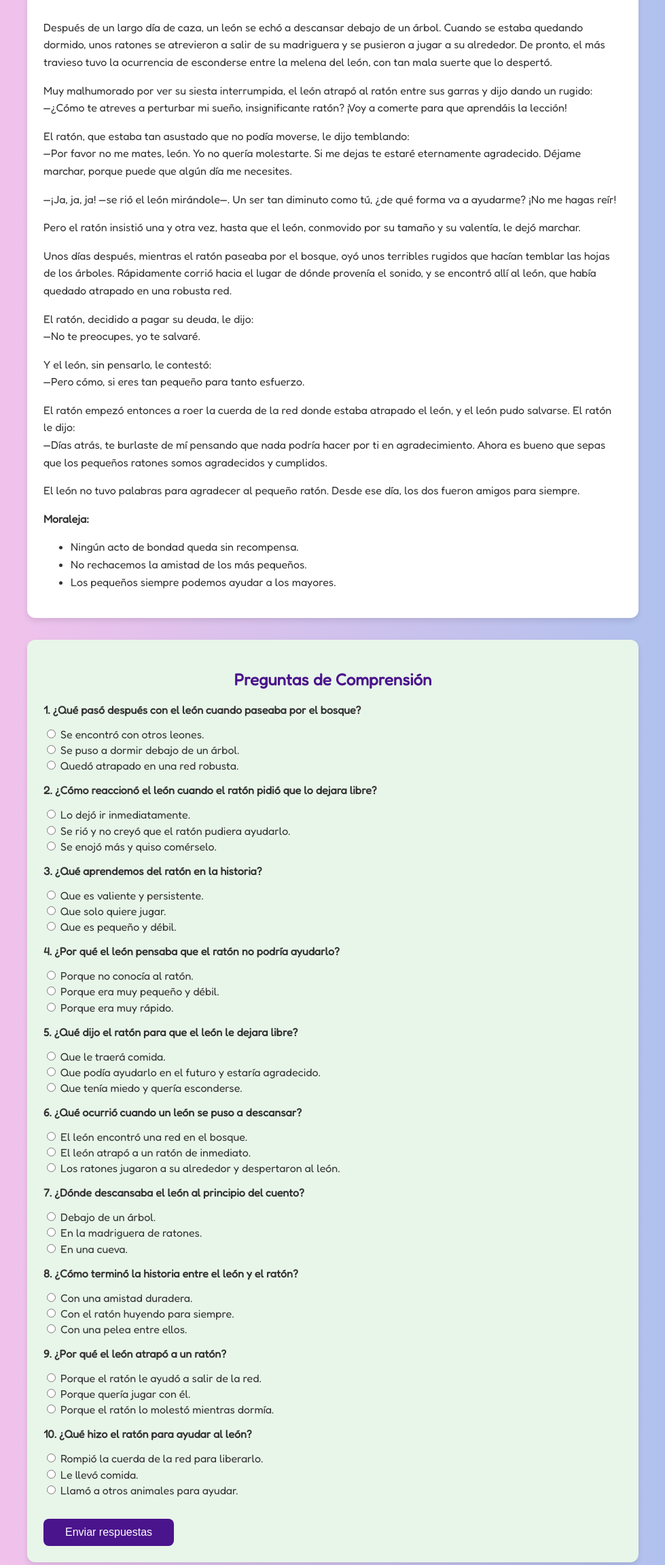
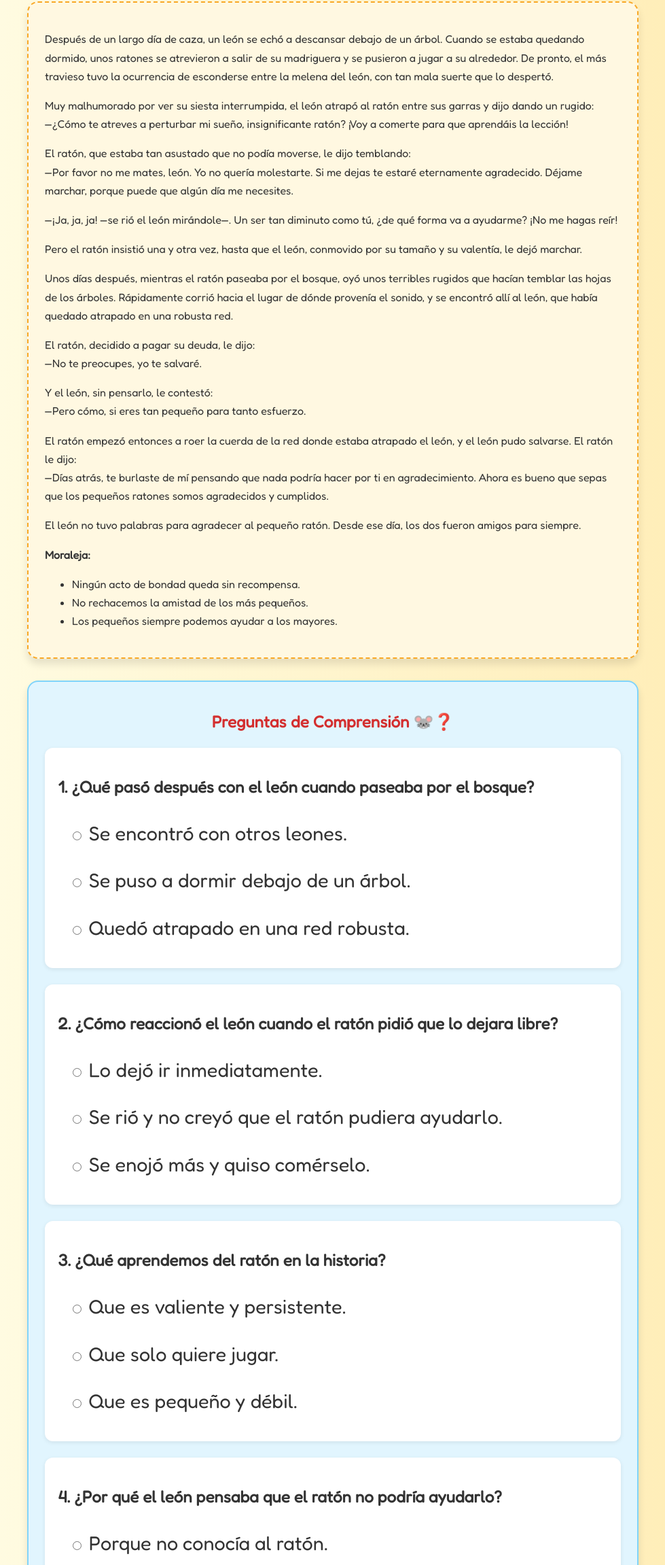
Before and after one commit to oscarperez67-spec/lectura2do.github.io, a plain HTML site: page index.html in a window 1280 px wide. Shown: the part 495-2797 px from the top of the page at 68% size, without its empty margins (150-1129 px from the left). Drawn offline with Linux system fonts and the light colour scheme.

Commit message:
Add files via upload

```diff
--- a/index.html
+++ b/index.html
@@ -4,70 +4,7 @@
   <meta charset="UTF-8">
   <title>📖 Comprensión Lectora para 2do Año</title>
   <link href="https://fonts.googleapis.com/css2?family=Fredoka&display=swap" rel="stylesheet">
-  <style>
-    body {
-      font-family: 'Fredoka', sans-serif;
-      background: linear-gradient(to right, #fbc2eb, #a6c1ee);
-      color: #333;
-      padding: 2em;
-      max-width: 900px;
-      margin: auto;
-    }
-    h1, h2 {
-      text-align: center;
-      color: #4A148C;
-    }
-    .cuento {
-      background-color: #fff;
-      padding: 1.5em;
-      border-radius: 12px;
-      box-shadow: 0 4px 8px rgba(0,0,0,0.1);
-      margin-bottom: 2em;
-      line-height: 1.6;
-    }
-    .imagen-cuento {
-      text-align: center;
-      margin-bottom: 1em;
-    }
-    .imagen-cuento img {
-      max-width: 100%;
-      border-radius: 12px;
-      box-shadow: 0 4px 8px rgba(0,0,0,0.1);
-    }
-    .preguntas {
-      background-color: #e8f5e9;
-      padding: 1.5em;
-      border-radius: 12px;
-      box-shadow: 0 4px 8px rgba(0,0,0,0.1);
-    }
-    .pregunta {
-      margin-bottom: 1em;
-    }
-    .opciones label {
-      display: block;
-      margin: 0.2em 0;
-    }
-    button {
-      margin-top: 1em;
-      padding: 0.7em 2em;
-      font-size: 1em;
-      background-color: #4A148C;
-      color: #fff;
-      border: none;
-      border-radius: 8px;
-      cursor: pointer;
-    }
-    button:hover {
-      background-color: #6A1B9A;
-    }
-    .resultado {
-      margin-top: 1em;
-      padding: 1em;
-      background-color: #fff3cd;
-      border: 1px solid #ffeeba;
-      border-radius: 8px;
-    }
-  </style>
+  <link rel="stylesheet" href="style.css">
 </head>
 <body>
   <h1>📖 Comprensión Lectora para 2do Año</h1>
@@ -104,10 +41,12 @@
   <div class="preguntas">
     <h2>Preguntas de Comprensión</h2>
     <form id="quizForm"></form>
-    <button onclick="evaluar()">Enviar respuestas</button>
+    <button onclick="evaluar()">🎯 Enviar respuestas</button>
     <div id="resultado" class="resultado" style="display:none;"></div>
   </div>
 
   <script src="preguntas.js"></script>
+  <audio id="sonidoCorrecto" src="sounds/correcto.mp3"></audio>
+  <audio id="sonidoIncorrecto" src="sounds/incorrecto.mp3"></audio>
 </body>
 </html>
--- a/preguntas.js
+++ b/preguntas.js
@@ -165,12 +165,11 @@ function loadQuiz() {
         </div>
       </div>
     `;
-    // Guardar la respuesta correcta para comparar después
+    // Guardar opciones barajadas y texto correcto
     preg.opcionesBarajadas = opcionesBarajadas;
     preg.correctaTexto = preg.opciones[preg.correcta];
   });
 
-  // Guardar las preguntas para evaluar después
   window.preguntasParaEvaluar = preguntasSeleccionadas;
 }
 
@@ -190,15 +189,25 @@ function evaluar() {
     }
     if (respuestaUsuario === preg.correctaTexto) {
       aciertos++;
-      resultadoHTML += `<p><strong>Pregunta ${idx+1}:</strong> Correcta</p>`;
+      resultadoHTML += `<p><strong>Pregunta ${idx+1}:</strong> ✅ Correcta</p>`;
     } else {
-      resultadoHTML += `<p><strong>Pregunta ${idx+1}:</strong> Incorrecta. La respuesta correcta es: <em>${preg.correctaTexto}</em></p>`;
+      resultadoHTML += `<p><strong>Pregunta ${idx+1}:</strong> ❌ Incorrecta. La respuesta correcta es: <em>${preg.correctaTexto}</em></p>`;
     }
   });
 
   const resultadoDiv = document.getElementById("resultado");
   resultadoDiv.style.display = "block";
   resultadoDiv.innerHTML = `<h3>Tu resultado: ${aciertos} de ${total} respuestas correctas</h3>` + resultadoHTML;
+
+  // 🔊 Sonido según el resultado
+  const correcto = document.getElementById("sonidoCorrecto");
+  const incorrecto = document.getElementById("sonidoIncorrecto");
+
+  if (aciertos >= total * 0.7) {
+    if (correcto) correcto.play();
+  } else {
+    if (incorrecto) incorrecto.play();
+  }
 }
 
 window.onload = loadQuiz;
--- a/style.css
+++ b/style.css
@@ -1,53 +1,112 @@
 body {
   font-family: 'Fredoka', sans-serif;
-  background: linear-gradient(to right, #fbc2eb, #a6c1ee);
+  background: linear-gradient(to right, #fffde7, #ffecb3);
   color: #333;
   padding: 2em;
   max-width: 900px;
   margin: auto;
 }
+
 h1, h2 {
   text-align: center;
-  color: #4A148C;
+  color: #D32F2F;
+  margin-bottom: 1em;
 }
+
+h1::before {
+  content: "🦁📚 ";
+}
+
+h2::after {
+  content: " 🐭❓";
+}
+
 .cuento {
-  background-color: #fff;
+  background-color: #fff8e1;
   padding: 1.5em;
-  border-radius: 12px;
-  box-shadow: 0 4px 8px rgba(0,0,0,0.1);
+  border-radius: 16px;
+  box-shadow: 0 8px 12px rgba(0,0,0,0.1);
   margin-bottom: 2em;
-  line-height: 1.6;
+  line-height: 1.7;
+  border: 2px dashed #f9a825;
+  transition: transform 0.3s;
 }
+
+.cuento:hover {
+  transform: scale(1.01);
+}
+
+.imagen-cuento {
+  text-align: center;
+  margin-bottom: 1em;
+}
+
+.imagen-cuento img {
+  max-width: 100%;
+  border-radius: 16px;
+  box-shadow: 0 6px 12px rgba(0,0,0,0.15);
+}
+
 .preguntas {
-  background-color: #e8f5e9;
+  background-color: #e1f5fe;
   padding: 1.5em;
-  border-radius: 12px;
-  box-shadow: 0 4px 8px rgba(0,0,0,0.1);
+  border-radius: 16px;
+  box-shadow: 0 8px 12px rgba(0,0,0,0.1);
+  border: 2px solid #81d4fa;
 }
+
 .pregunta {
   margin-bottom: 1em;
+  font-size: 1.5em;
+  background-color: #ffffff;
+  padding: 0.8em;
+  border-radius: 12px;
+  box-shadow: 0 2px 6px rgba(0,0,0,0.08);
+  transition: background-color 0.3s;
 }
+
+.pregunta:hover {
+  background-color: #f0f4c3;
+}
+
 .opciones label {
   display: block;
-  margin: 0.2em 0;
+  margin: 0.4em 0;
+  font-size: 1.2em;
+  background-color: #fff;
+  padding: 0.4em 0.6em;
+  border-radius: 8px;
+  cursor: pointer;
+  transition: background-color 0.2s;
 }
+
+.opciones label:hover {
+  background-color: #dcedc8;
+}
+
 button {
   margin-top: 1em;
   padding: 0.7em 2em;
-  font-size: 1em;
-  background-color: #4A148C;
+  font-size: 1.1em;
+  background-color: #388E3C;
   color: #fff;
   border: none;
-  border-radius: 8px;
+  border-radius: 12px;
   cursor: pointer;
+  transition: background-color 0.3s, transform 0.2s;
 }
+
 button:hover {
-  background-color: #6A1B9A;
+  background-color: #2E7D32;
+  transform: scale(1.05);
 }
+
 .resultado {
   margin-top: 1em;
   padding: 1em;
-  background-color: #fff3cd;
-  border: 1px solid #ffeeba;
-  border-radius: 8px;
+  background-color: #fff9c4;
+  border: 2px solid #fdd835;
+  border-radius: 12px;
+  font-size: 1.3em;
+  text-align: center;
 }
```
Also changed, not shown: 2 other files.
